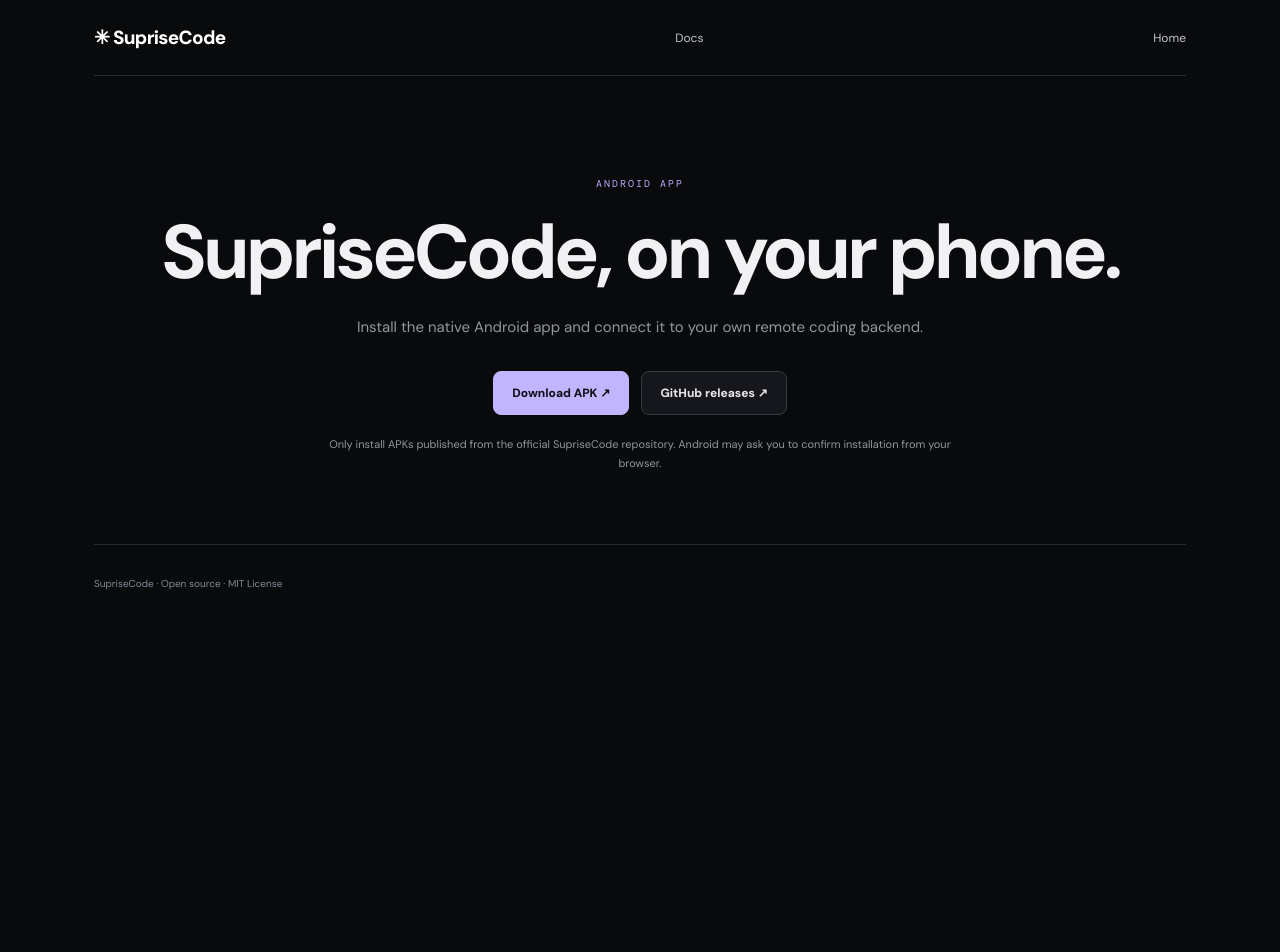
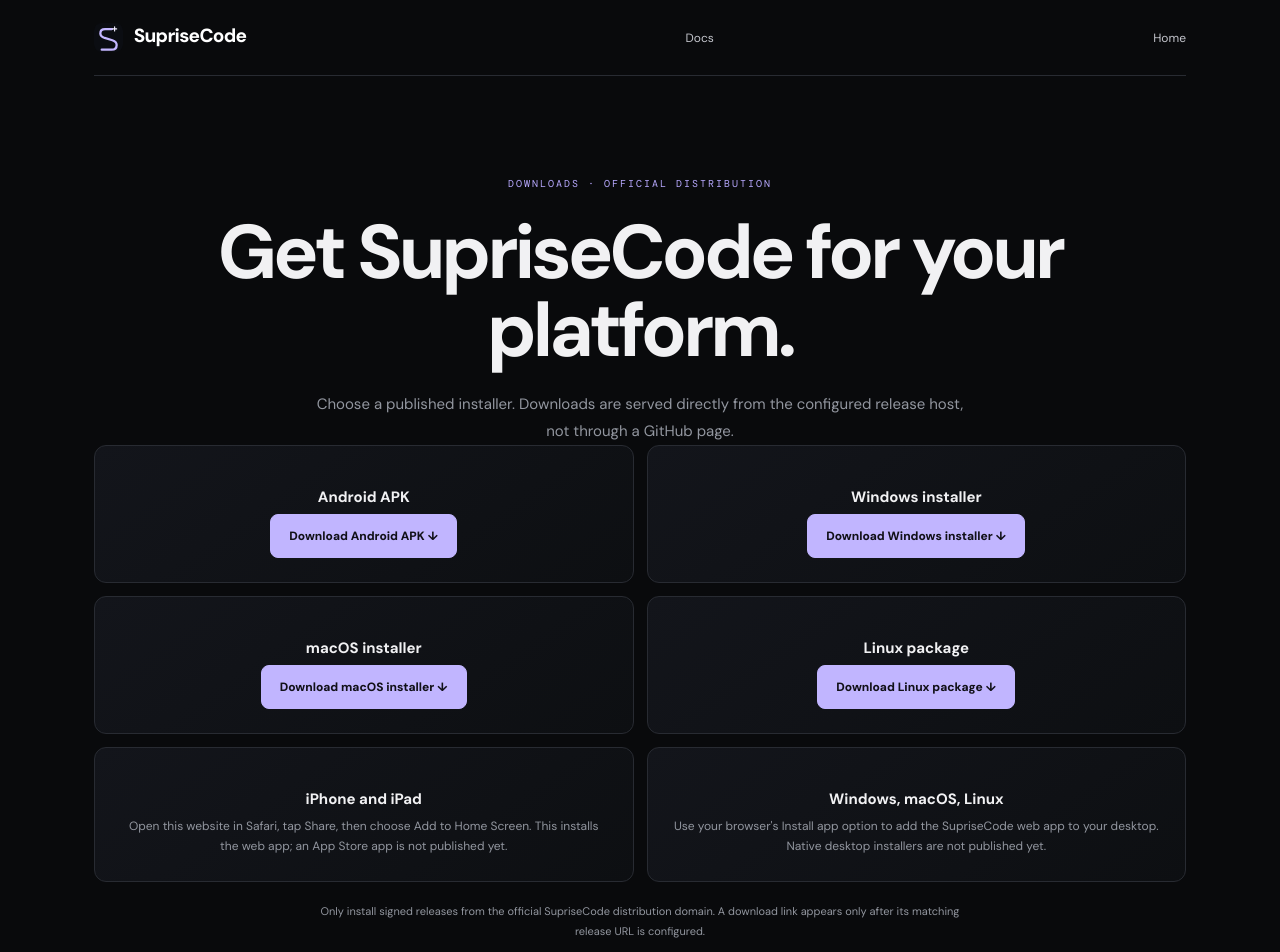
Before and after one commit to Fiesta1862/SupriseCode, a Next.js app: page /download in a window 1280 px wide. Shown: the top 952 px of the page. Before the commit the page ends 800 px from the top, so only its background shows below. Built offline with nearby package versions, Linux system fonts and the light colour scheme; no server answers.

Commit message:
Document cross-platform installation and direct downloads

```diff
--- a/src/app/download/page.tsx
+++ b/src/app/download/page.tsx
@@ -1,6 +1,30 @@
 import Link from "next/link";
 
+const downloads = [
+  ["Android APK", "NEXT_PUBLIC_ANDROID_APK_URL", process.env.NEXT_PUBLIC_ANDROID_APK_URL],
+  ["Windows installer", "NEXT_PUBLIC_WINDOWS_URL", process.env.NEXT_PUBLIC_WINDOWS_URL],
+  ["macOS installer", "NEXT_PUBLIC_MACOS_URL", process.env.NEXT_PUBLIC_MACOS_URL],
+  ["Linux package", "NEXT_PUBLIC_LINUX_URL", process.env.NEXT_PUBLIC_LINUX_URL]
+] as const;
+
 export default function DownloadPage() {
-  const apk = process.env.NEXT_PUBLIC_ANDROID_APK_URL;
-  return <main className="site-wrap"><nav className="site-nav"><Link className="site-brand" href="/">✳ SupriseCode</Link><Link href="/docs">Docs</Link><Link href="/">Home</Link></nav><section className="site-hero compact"><span className="site-kicker">ANDROID APP</span><h1>SupriseCode, on your phone.</h1><p>Install the native Android app and connect it to your own remote coding backend.</p><div className="site-actions">{apk ? <a className="site-button" href={apk}>Download APK ↗</a> : <span className="site-button disabled">APK release coming soon</span>}<a className="site-button secondary" href="https://github.com/Fiesta1862/SupriseCode/releases">GitHub releases ↗</a></div><p className="site-small">Only install APKs published from the official SupriseCode repository. Android may ask you to confirm installation from your browser.</p></section><footer className="site-footer">SupriseCode · Open source · MIT License</footer></main>;
+  return <main className="site-wrap">
+    <nav className="site-nav"><Link className="site-brand" href="/"><img className="brand-icon" src="/suprisecode-mark.svg" alt="" /> SupriseCode</Link><Link href="/docs">Docs</Link><Link href="/">Home</Link></nav>
+    <section className="site-hero compact">
+      <span className="site-kicker">DOWNLOADS · OFFICIAL DISTRIBUTION</span>
+      <h1>Get SupriseCode for your platform.</h1>
+      <p>Choose a published installer. Downloads are served directly from the configured release host, not through a GitHub page.</p>
+      <div className="site-grid">
+        {downloads.map(([label, env, url]) => <article className="site-card" key={env}>
+          <h2>{label}</h2>
+          {url ? <a className="site-button" href={url}>Download {label} ↓</a> : <span className="site-small">Installer not published yet · Configure {env}</span>}
+        </article>)}
+        <article className="site-card"><h2>iPhone and iPad</h2><p>Open this website in Safari, tap Share, then choose Add to Home Screen. This installs the web app; an App Store app is not published yet.</p></article>
+        <article className="site-card"><h2>Windows, macOS, Linux</h2><p>Use your browser's Install app option to add the SupriseCode web app to your desktop. Native desktop installers are not published yet.</p></article>
+      </div>
+      <p className="site-small">Only install signed releases from the official SupriseCode distribution domain. A download link appears only after its matching release URL is configured.</p>
+      <div className="site-actions"><Link className="site-button secondary" href="/docs#terminal">Terminal installation</Link></div>
+    </section>
+    <footer className="site-footer">SupriseCode · Open source · MIT License</footer>
+  </main>;
 }
```
